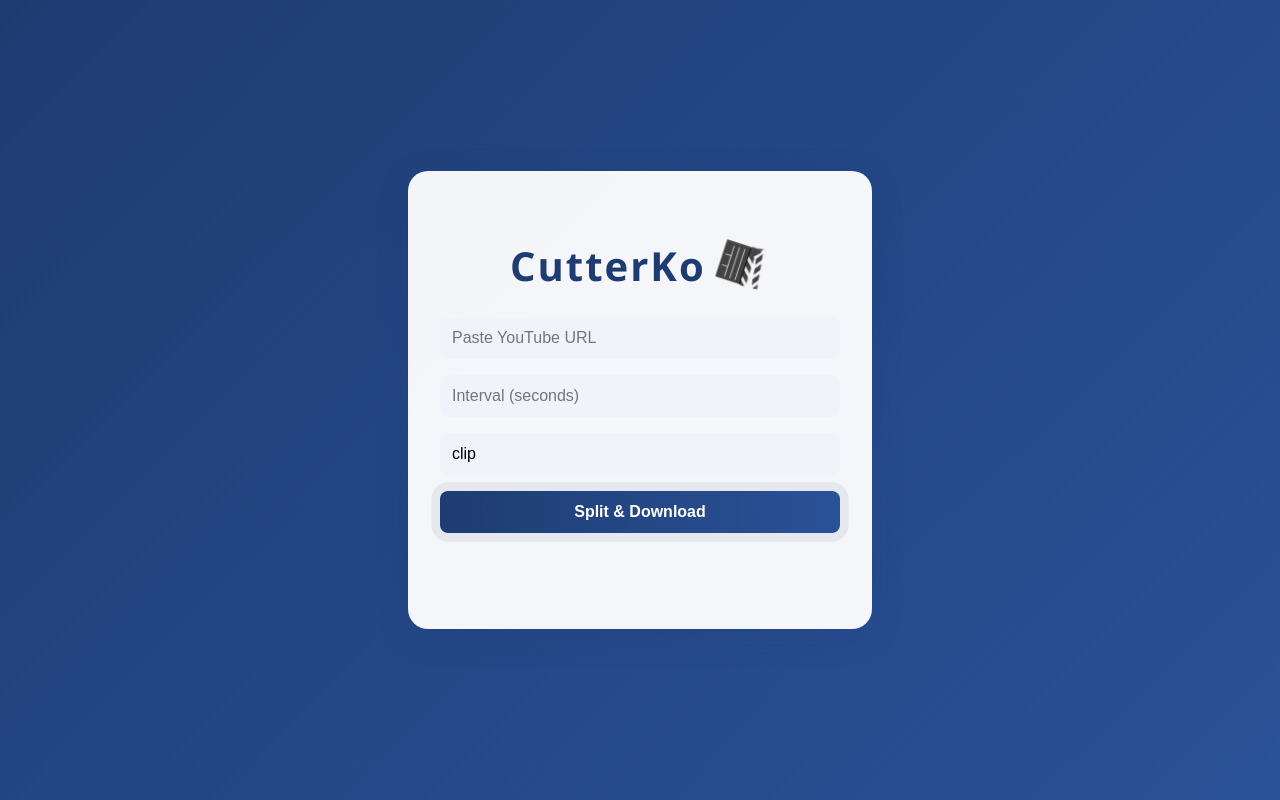
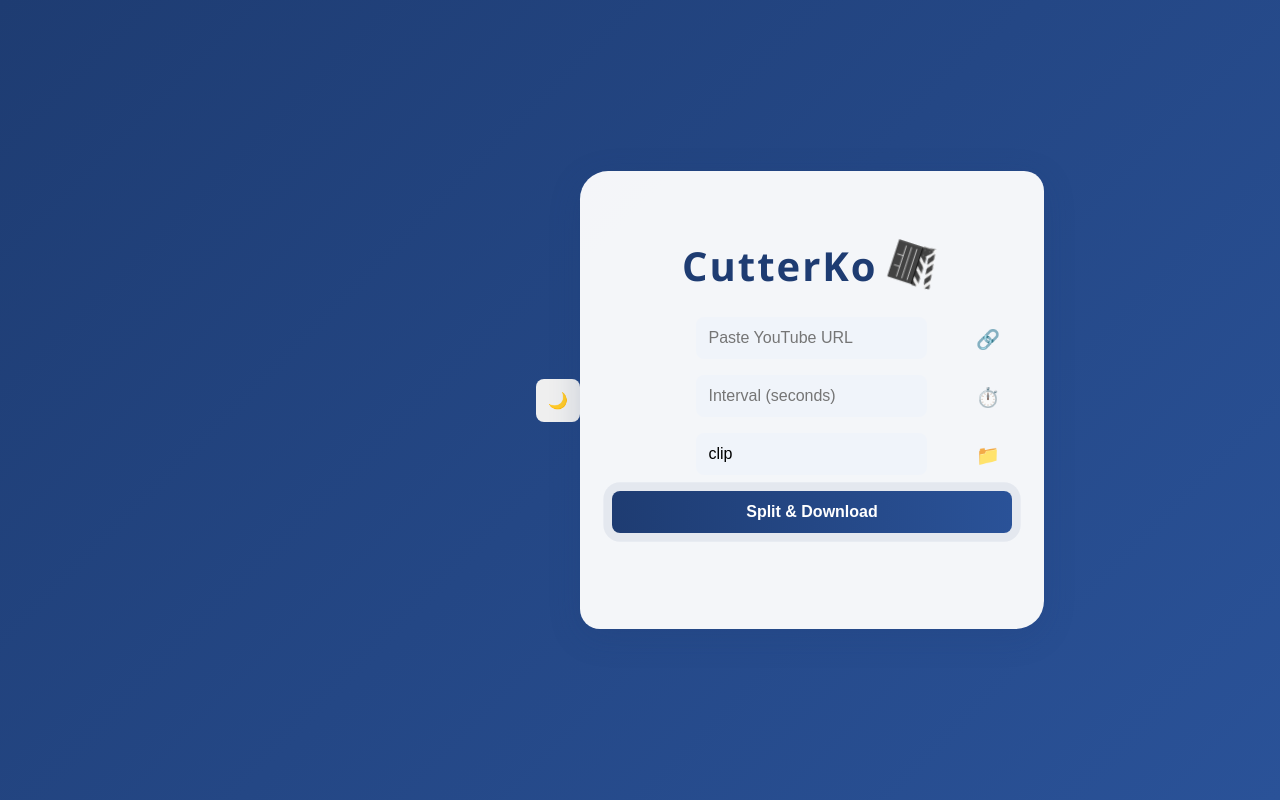
Before and after one commit to kishanravi887321/cutter_ko, a FastAPI app: page / in a window 1280 px wide. Run offline with FastAPI, Linux system fonts and the light colour scheme; a map, chart or similar area stays blank.

Commit message:
Enhance UI with video preview, input icons, and progress steps for improved user experience

```diff
--- a/static/style.css
+++ b/static/style.css
@@ -86,3 +86,96 @@
     70% { box-shadow: 0 0 0 10px rgba(30,60,114,0.05); }
     100% { box-shadow: 0 0 0 0 rgba(30,60,114,0.2); }
 }
+.video-preview {
+    display: flex;
+    align-items: center;
+    gap: 16px;
+    margin-bottom: 24px;
+    padding: 16px;
+    background: rgba(255,255,255,0.1);
+    border-radius: 12px;
+    animation: slideIn 0.5s ease;
+}
+.video-preview img {
+    width: 120px;
+    height: 90px;
+    border-radius: 8px;
+    box-shadow: 0 4px 12px rgba(0,0,0,0.2);
+}
+.video-info h3 {
+    margin: 0 0 8px 0;
+    font-size: 1.2rem;
+}
+.video-info p {
+    margin: 4px 0;
+    font-size: 0.9rem;
+    color: #666;
+}
+.input-group {
+    position: relative;
+}
+.input-icon {
+    position: absolute;
+    right: 12px;
+    top: 50%;
+    transform: translateY(-50%);
+    font-size: 1.2rem;
+    pointer-events: none;
+}
+.progress-steps {
+    display: flex;
+    justify-content: space-between;
+    margin-bottom: 12px;
+}
+.step {
+    padding: 8px 12px;
+    background: rgba(255,255,255,0.1);
+    border-radius: 6px;
+    font-size: 0.9rem;
+    color: #666;
+    transition: all 0.3s;
+}
+.step.active {
+    background: #43cea2;
+    color: #fff;
+    transform: scale(1.05);
+}
+#progress-container {
+    margin-top: 24px;
+}
+@keyframes slideIn {
+    from { opacity: 0; transform: translateX(-20px); }
+    to { opacity: 1; transform: translateX(0); }
+}
+@keyframes morph {
+    0%, 100% { border-radius: 20px; }
+    25% { border-radius: 30px 20px 20px 30px; }
+    50% { border-radius: 20px 30px 30px 20px; }
+    75% { border-radius: 30px 20px 30px 20px; }
+}
+.glass {
+    animation: morph 8s infinite ease-in-out;
+}
+.animated-btn {
+    position: relative;
+    overflow: hidden;
+}
+.animated-btn::before {
+    content: '';
+    position: absolute;
+    top: 0;
+    left: -100%;
+    width: 100%;
+    height: 100%;
+    background: linear-gradient(90deg, transparent, rgba(255,255,255,0.2), transparent);
+    transition: left 0.5s;
+}
+.animated-btn:hover::before {
+    left: 100%;
+}
+.dark .video-preview {
+    background: rgba(40,44,54,0.3);
+}
+.dark .video-info p {
+    color: #ccc;
+}
--- a/templates/index.html
+++ b/templates/index.html
@@ -8,19 +8,51 @@
     <script defer src="/static/app.js"></script>
 </head>
 <body>
-    <div class="container">
-        <h1 class="animated-title">CutterKo <span>🎬</span></h1>
+    <div class="animated-bg">
+        <div class="circle circle1"></div>
+        <div class="circle circle2"></div>
+        <div class="circle circle3"></div>
+        <canvas id="particles"></canvas>
+    </div>
+    <button id="darkToggle" class="dark-toggle" title="Toggle dark mode">🌙</button>
+    <div class="container glass">
+        <h1 class="animated-title">CutterKo <span class="icon">🎬</span></h1>
+        <div id="video-preview" class="video-preview" style="display:none;">
+            <img id="thumbnail" src="" alt="Video Thumbnail">
+            <div class="video-info">
+                <h3 id="video-title">Video Title</h3>
+                <p id="video-duration">Duration: --</p>
+                <p id="estimated-clips">Estimated Clips: --</p>
+            </div>
+        </div>
         <form id="splitForm">
-            <input type="url" id="url" name="url" placeholder="Paste YouTube URL" required>
-            <input type="number" id="interval" name="interval" placeholder="Interval (seconds)" min="1" required>
-            <input type="text" id="base_name" name="base_name" placeholder="Base name for clips" value="clip">
+            <div class="input-group">
+                <input type="url" id="url" name="url" placeholder="Paste YouTube URL" required>
+                <span class="input-icon">🔗</span>
+            </div>
+            <div class="input-group">
+                <input type="number" id="interval" name="interval" placeholder="Interval (seconds)" min="1" required>
+                <span class="input-icon">⏱️</span>
+            </div>
+            <div class="input-group">
+                <input type="text" id="base_name" name="base_name" placeholder="Base name for clips" value="clip">
+                <span class="input-icon">📁</span>
+            </div>
             <button type="submit" class="animated-btn">Split & Download</button>
         </form>
-        <div id="progress-bar-container" style="display:none;">
-            <div id="progress-bar"></div>
+        <div id="progress-container" style="display:none;">
+            <div class="progress-steps">
+                <div class="step" id="step1">Downloading</div>
+                <div class="step" id="step2">Splitting</div>
+                <div class="step" id="step3">Zipping</div>
+            </div>
+            <div id="progress-bar-container">
+                <div id="progress-bar"></div>
+            </div>
         </div>
         <div id="status"></div>
         <a id="download-link" style="display:none;" class="download-btn" href="#" download>Download ZIP</a>
+        <canvas id="confetti" style="display:none;position:absolute;top:0;left:0;width:100%;height:100%;pointer-events:none;"></canvas>
     </div>
 </body>
 </html>
```
